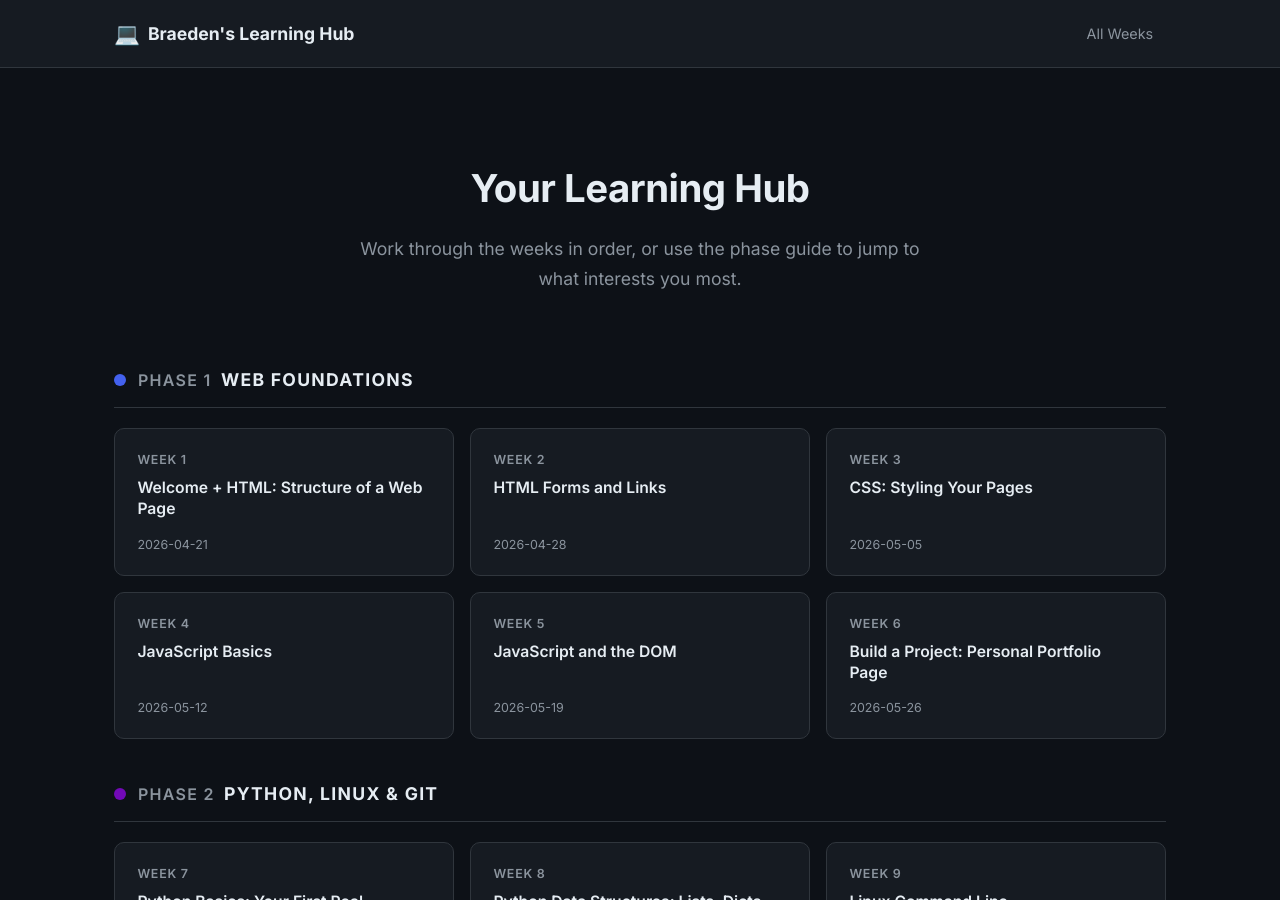
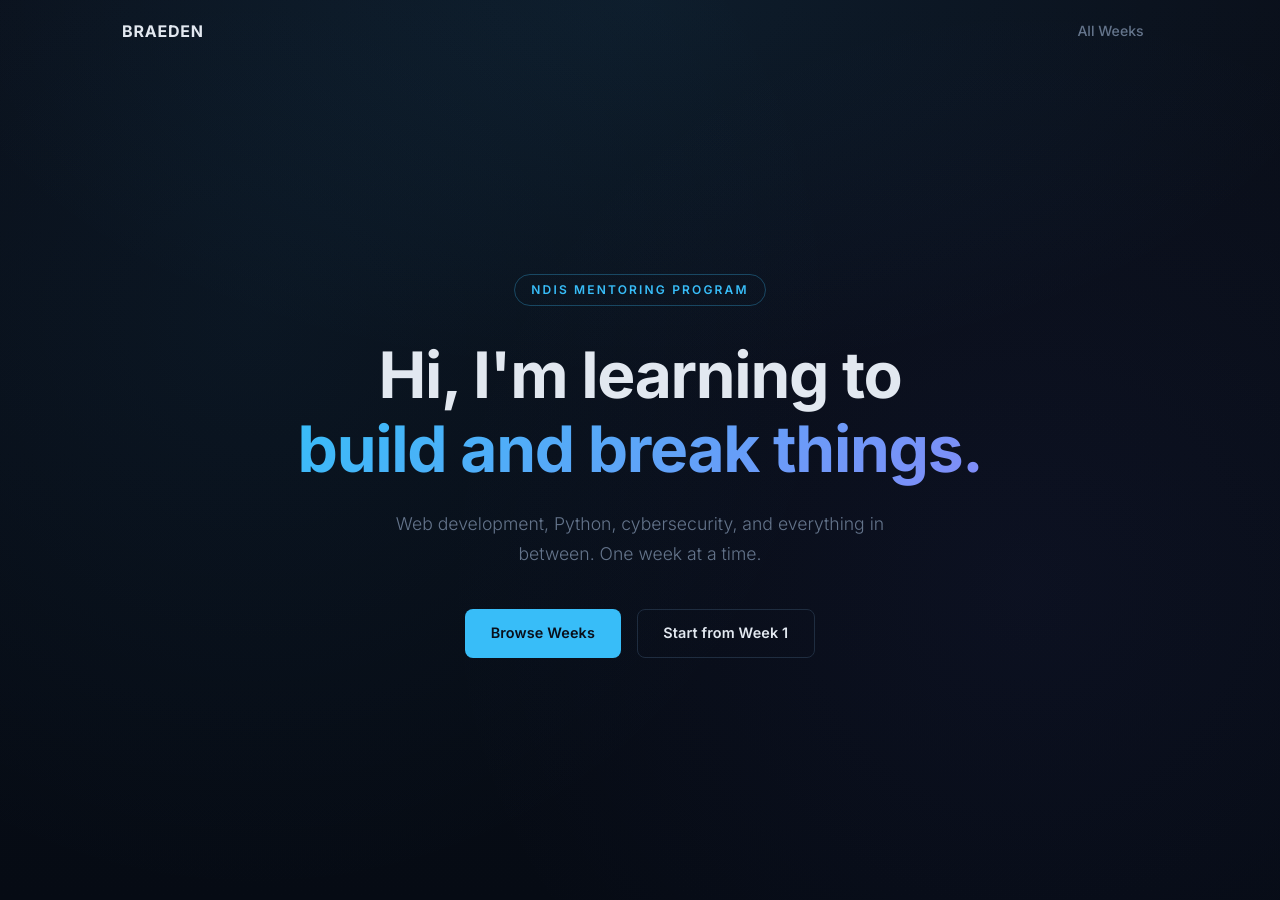
Before and after one commit to Cludes/braeden-mentoring, a Jekyll site: the page built from index.md, in a window 1280 px wide and 900 px high. Built offline with Jekyll 4.4.1, drawn with Linux system fonts in a browser that asks for light colours; some of the changed text lies outside the part shown.

Commit message:
Redesign: full-screen hero, no emojis, professional dark theme

```diff
--- a/_layouts/default.html
+++ b/_layouts/default.html
@@ -6,17 +6,14 @@
   <title>{% if page.title %}{{ page.title }} | {% endif %}{{ site.title }}</title>
   <link rel="preconnect" href="https://fonts.googleapis.com">
   <link rel="preconnect" href="https://fonts.gstatic.com" crossorigin>
-  <link href="https://fonts.googleapis.com/css2?family=Inter:wght@400;500;600;700&family=Fira+Code:wght@400;500&display=swap" rel="stylesheet">
+  <link href="https://fonts.googleapis.com/css2?family=Inter:wght@300;400;500;600;700&family=Fira+Code:wght@400;500&display=swap" rel="stylesheet">
   <link rel="stylesheet" href="{{ '/assets/css/main.css' | relative_url }}">
 </head>
 <body>
 
   <header class="site-header">
     <div class="container">
-      <a class="site-title" href="{{ '/' | relative_url }}">
-        <span class="site-title-icon">&#128187;</span>
-        Braeden's Learning Hub
-      </a>
+      <a class="site-title" href="{{ '/' | relative_url }}">Braeden</a>
       <nav class="site-nav">
         <a href="{{ '/' | relative_url }}">All Weeks</a>
       </nav>
@@ -24,16 +21,21 @@
   </header>
 
   <main class="site-main">
-    <div class="container">
-      {{ content }}
-    </div>
+    {{ content }}
   </main>
 
   <footer class="site-footer">
     <div class="container">
-      <p>Mentor: Andrew Bennett &nbsp;|&nbsp; NDIS Mentoring Program</p>
+      <p>Mentor: Andrew Bennett &nbsp;&middot;&nbsp; NDIS Mentoring Program</p>
     </div>
   </footer>
 
+  <script>
+    const header = document.querySelector('.site-header');
+    window.addEventListener('scroll', () => {
+      header.classList.toggle('scrolled', window.scrollY > 40);
+    }, { passive: true });
+  </script>
+
 </body>
 </html>
--- a/_layouts/home.html
+++ b/_layouts/home.html
@@ -2,9 +2,20 @@
 layout: default
 ---
 
-<div class="hero">
-  <h1>Your Learning Hub</h1>
-  <p>Work through the weeks in order, or use the phase guide to jump to what interests you most.</p>
-</div>
+<section class="hero">
+  <div class="hero-inner">
+    <p class="hero-eyebrow">NDIS Mentoring Program</p>
+    <h1 class="hero-title">Hi, I'm learning to<br><span class="hero-highlight">build and break things.</span></h1>
+    <p class="hero-sub">Web development, Python, cybersecurity, and everything in between. One week at a time.</p>
+    <div class="hero-actions">
+      <a href="#weeks" class="btn btn-primary">Browse Weeks</a>
+      <a href="{{ '/week-01/' | relative_url }}" class="btn btn-outline">Start from Week 1</a>
+    </div>
+  </div>
+</section>
 
-{{ content }}
+<section class="weeks-section" id="weeks">
+  <div class="container">
+    {{ content }}
+  </div>
+</section>
--- a/_layouts/page.html
+++ b/_layouts/page.html
@@ -2,6 +2,7 @@
 layout: default
 ---
 
+<div class="container">
   {% if page.phase_label %}
   <div class="week-breadcrumb">
     <a href="{{ '/' | relative_url }}">&larr; All Weeks</a>
@@ -22,5 +23,6 @@ layout: default
   </article>
 
   <div class="week-nav">
-  <a href="{{ '/' | relative_url }}" class="btn btn-secondary">&larr; Back to all weeks</a>
+    <a href="{{ '/' | relative_url }}" class="btn btn-outline">&larr; Back to all weeks</a>
   </div>
+</div>
--- a/assets/css/main.css
+++ b/assets/css/main.css
@@ -1,21 +1,21 @@
 /* =====================================================================
-   Braeden's Learning Hub - Main Stylesheet
+   Braeden's Learning Hub
    ===================================================================== */
 
-/* Reset & base */
 *, *::before, *::after { box-sizing: border-box; margin: 0; padding: 0; }
 
 :root {
-  --bg:        #0d1117;
-  --bg-card:   #161b22;
-  --bg-hover:  #1f2937;
-  --border:    #30363d;
-  --text:      #e6edf3;
-  --text-muted:#8b949e;
-  --accent:    #4361ee;
-  --code-bg:   #161b22;
-  --radius:    10px;
-  --shadow:    0 4px 24px rgba(0,0,0,0.4);
+  --bg:         #0a0f1a;
+  --bg-card:    #111827;
+  --bg-hover:   #1a2235;
+  --border:     #1f2d40;
+  --text:       #e2e8f0;
+  --text-muted: #64748b;
+  --accent:     #38bdf8;
+  --accent-dim: rgba(56, 189, 248, 0.12);
+  --code-bg:    #0d1424;
+  --radius:     10px;
+  --shadow:     0 8px 32px rgba(0,0,0,0.5);
 }
 
 html { scroll-behavior: smooth; }
@@ -33,133 +33,218 @@ body {
 
 a { color: var(--accent); text-decoration: none; }
 a:hover { text-decoration: underline; }
-
 img { max-width: 100%; }
 
-.container { max-width: 1100px; margin: 0 auto; padding: 0 1.5rem; }
+.container { max-width: 1100px; margin: 0 auto; padding: 0 2rem; }
 
 /* =====================================================================
    Header
    ===================================================================== */
 
 .site-header {
-  background: var(--bg-card);
+  position: fixed;
+  top: 0;
+  left: 0;
+  right: 0;
+  z-index: 200;
+  padding: 1.1rem 0;
+  transition: background 0.3s, border-color 0.3s;
+}
+
+.site-header.scrolled {
+  background: rgba(10, 15, 26, 0.92);
+  backdrop-filter: blur(12px);
   border-bottom: 1px solid var(--border);
-  padding: 1rem 0;
-  position: sticky;
-  top: 0;
-  z-index: 100;
 }
 
 .site-header .container {
   display: flex;
   align-items: center;
   justify-content: space-between;
-  gap: 1rem;
 }
 
 .site-title {
-  font-size: 1.1rem;
+  font-size: 1rem;
   font-weight: 700;
   color: var(--text);
-  display: flex;
-  align-items: center;
-  gap: 0.5rem;
+  letter-spacing: 0.05em;
+  text-transform: uppercase;
   text-decoration: none;
 }
 
-.site-title:hover { text-decoration: none; opacity: 0.85; }
-
-.site-title-icon { font-size: 1.3rem; }
+.site-title:hover { text-decoration: none; color: var(--accent); }
 
 .site-nav a {
   color: var(--text-muted);
-  font-size: 0.9rem;
-  padding: 0.4rem 0.8rem;
+  font-size: 0.88rem;
+  font-weight: 500;
+  padding: 0.4rem 0.9rem;
   border-radius: 6px;
-  transition: background 0.15s, color 0.15s;
+  transition: color 0.15s;
 }
 
-.site-nav a:hover {
-  background: var(--bg-hover);
+.site-nav a:hover { color: var(--text); text-decoration: none; }
+
+/* =====================================================================
+   Hero
+   ===================================================================== */
+
+.hero {
+  min-height: 100vh;
+  display: flex;
+  align-items: center;
+  justify-content: center;
+  position: relative;
+  overflow: hidden;
+  background:
+    radial-gradient(ellipse 80% 60% at 50% 0%, rgba(56, 189, 248, 0.08) 0%, transparent 70%),
+    linear-gradient(180deg, #0a0f1a 0%, #060b14 100%);
+}
+
+.hero::before {
+  content: "";
+  position: absolute;
+  inset: 0;
+  background-image:
+    radial-gradient(circle at 20% 35%, rgba(56, 189, 248, 0.05) 0%, transparent 50%),
+    radial-gradient(circle at 80% 65%, rgba(99, 102, 241, 0.05) 0%, transparent 50%);
+  pointer-events: none;
+}
+
+.hero-inner {
+  position: relative;
+  text-align: center;
+  padding: 8rem 2rem 6rem;
+  max-width: 800px;
+  margin: 0 auto;
+}
+
+.hero-eyebrow {
+  display: inline-block;
+  font-size: 0.75rem;
+  font-weight: 600;
+  letter-spacing: 0.18em;
+  text-transform: uppercase;
+  color: var(--accent);
+  border: 1px solid rgba(56, 189, 248, 0.3);
+  border-radius: 20px;
+  padding: 0.3rem 1rem;
+  margin-bottom: 2rem;
+}
+
+.hero-title {
+  font-size: clamp(2.4rem, 6vw, 4rem);
+  font-weight: 700;
   color: var(--text);
-  text-decoration: none;
+  line-height: 1.15;
+  letter-spacing: -0.02em;
+  margin-bottom: 1.5rem;
+}
+
+.hero-highlight {
+  background: linear-gradient(135deg, var(--accent) 0%, #818cf8 100%);
+  -webkit-background-clip: text;
+  -webkit-text-fill-color: transparent;
+  background-clip: text;
+}
+
+.hero-sub {
+  font-size: 1.1rem;
+  color: var(--text-muted);
+  max-width: 520px;
+  margin: 0 auto 2.5rem;
+  line-height: 1.7;
+  font-weight: 300;
+}
+
+.hero-actions {
+  display: flex;
+  gap: 1rem;
+  justify-content: center;
+  flex-wrap: wrap;
 }
 
 /* =====================================================================
-   Main / Footer
+   Buttons
    ===================================================================== */
 
-.site-main { flex: 1; padding: 2.5rem 0 4rem; }
-
-.site-footer {
-  background: var(--bg-card);
-  border-top: 1px solid var(--border);
-  padding: 1.2rem 0;
-  font-size: 0.82rem;
-  color: var(--text-muted);
-  text-align: center;
+.btn {
+  display: inline-flex;
+  align-items: center;
+  gap: 0.4rem;
+  padding: 0.7rem 1.6rem;
+  border-radius: 8px;
+  font-size: 0.9rem;
+  font-weight: 600;
+  cursor: pointer;
+  text-decoration: none;
+  transition: all 0.2s;
+  letter-spacing: 0.01em;
 }
 
+.btn:hover { text-decoration: none; transform: translateY(-1px); }
+
+.btn-primary {
+  background: var(--accent);
+  color: #0a0f1a;
+}
+
+.btn-primary:hover { background: #7dd3fc; box-shadow: 0 4px 20px rgba(56, 189, 248, 0.35); }
+
+.btn-outline {
+  background: transparent;
+  color: var(--text);
+  border: 1px solid var(--border);
+}
+
+.btn-outline:hover { border-color: var(--accent); color: var(--accent); }
+
 /* =====================================================================
-   Hero (index page)
+   Weeks section (index)
    ===================================================================== */
 
-.hero {
-  text-align: center;
-  padding: 3rem 1rem 2rem;
+.weeks-section {
+  padding: 5rem 0 6rem;
+  background: var(--bg);
 }
 
-.hero h1 {
-  font-size: 2.4rem;
-  font-weight: 700;
-  color: var(--text);
-  margin-bottom: 0.75rem;
-  letter-spacing: -0.5px;
-}
-
-.hero p {
-  font-size: 1.1rem;
-  color: var(--text-muted);
-  max-width: 560px;
-  margin: 0 auto;
-}
+.site-main { flex: 1; }
 
 /* =====================================================================
    Phase sections and week cards
    ===================================================================== */
 
-.phase-section { margin: 2.5rem 0; }
+.phase-section { margin: 3rem 0; }
 
 .phase-header {
   display: flex;
   align-items: center;
   gap: 0.75rem;
-  margin-bottom: 1.25rem;
+  margin-bottom: 1.5rem;
   padding-bottom: 0.75rem;
   border-bottom: 1px solid var(--border);
 }
 
 .phase-dot {
-  width: 12px;
-  height: 12px;
+  width: 10px;
+  height: 10px;
   border-radius: 50%;
   flex-shrink: 0;
 }
 
 .phase-header h2 {
-  font-size: 1rem;
+  font-size: 0.72rem;
   font-weight: 600;
   color: var(--text-muted);
   text-transform: uppercase;
-  letter-spacing: 0.08em;
+  letter-spacing: 0.12em;
 }
 
 .phase-header .phase-name {
-  font-size: 1.1rem;
+  font-size: 1rem;
   font-weight: 700;
   color: var(--text);
-  margin-left: 0.25rem;
+  margin-left: 0.3rem;
 }
 
 .week-grid {
@@ -172,113 +257,122 @@ img { max-width: 100%; }
   background: var(--bg-card);
   border: 1px solid var(--border);
   border-radius: var(--radius);
-  padding: 1.25rem 1.4rem;
+  padding: 1.4rem 1.5rem;
   text-decoration: none;
   display: flex;
   flex-direction: column;
-  gap: 0.4rem;
-  transition: border-color 0.15s, transform 0.15s, box-shadow 0.15s;
+  gap: 0.45rem;
+  transition: border-color 0.2s, transform 0.2s, box-shadow 0.2s;
   position: relative;
   overflow: hidden;
 }
 
-.week-card::before {
+.week-card::after {
   content: "";
   position: absolute;
   top: 0; left: 0; right: 0;
-  height: 3px;
+  height: 2px;
   background: var(--card-accent, var(--accent));
   opacity: 0;
-  transition: opacity 0.15s;
+  transition: opacity 0.2s;
 }
 
 .week-card:hover {
   border-color: var(--card-accent, var(--accent));
-  transform: translateY(-2px);
+  transform: translateY(-3px);
   box-shadow: var(--shadow);
   text-decoration: none;
+  background: var(--bg-hover);
 }
 
-.week-card:hover::before { opacity: 1; }
+.week-card:hover::after { opacity: 1; }
 
 .week-card-num {
-  font-size: 0.78rem;
+  font-size: 0.72rem;
   font-weight: 600;
   color: var(--text-muted);
   text-transform: uppercase;
-  letter-spacing: 0.06em;
+  letter-spacing: 0.1em;
 }
 
 .week-card-title {
-  font-size: 0.98rem;
+  font-size: 0.95rem;
   font-weight: 600;
   color: var(--text);
-  line-height: 1.35;
+  line-height: 1.4;
 }
 
 .week-card-date {
-  font-size: 0.78rem;
+  font-size: 0.75rem;
   color: var(--text-muted);
   margin-top: auto;
-  padding-top: 0.5rem;
+  padding-top: 0.6rem;
 }
 
 /* =====================================================================
    Individual week page
    ===================================================================== */
 
+.container.week-page-container { padding-top: 7rem; padding-bottom: 5rem; }
+
 .week-breadcrumb {
   display: flex;
   align-items: center;
   gap: 0.75rem;
-  margin-bottom: 1.75rem;
-  font-size: 0.88rem;
+  margin-bottom: 2rem;
+  font-size: 0.85rem;
+  padding-top: 7rem;
 }
 
 .week-breadcrumb a { color: var(--text-muted); }
-.week-breadcrumb a:hover { color: var(--text); }
+.week-breadcrumb a:hover { color: var(--text); text-decoration: none; }
 
 .phase-badge {
-  padding: 0.2rem 0.7rem;
+  padding: 0.2rem 0.75rem;
   border-radius: 20px;
-  font-size: 0.78rem;
-  font-weight: 600;
+  font-size: 0.72rem;
+  font-weight: 700;
   color: #fff;
+  letter-spacing: 0.04em;
+  text-transform: uppercase;
 }
 
 .week-header {
-  border-left: 4px solid var(--accent);
-  padding: 1.25rem 1.5rem;
-  margin-bottom: 2rem;
+  border-left: 3px solid var(--accent);
+  padding: 1.5rem 1.75rem;
+  margin-bottom: 2.5rem;
   background: var(--bg-card);
   border-radius: 0 var(--radius) var(--radius) 0;
 }
 
 .week-label {
-  font-size: 0.8rem;
-  font-weight: 600;
+  font-size: 0.72rem;
+  font-weight: 700;
   text-transform: uppercase;
-  letter-spacing: 0.08em;
+  letter-spacing: 0.12em;
   color: var(--text-muted);
-  margin-bottom: 0.3rem;
+  margin-bottom: 0.4rem;
 }
 
 .week-header h1 {
-  font-size: 1.7rem;
+  font-size: 1.8rem;
   font-weight: 700;
   color: var(--text);
-  line-height: 1.25;
+  line-height: 1.2;
+  letter-spacing: -0.01em;
   margin-bottom: 0.3rem;
 }
 
 .week-date {
-  font-size: 0.82rem;
+  font-size: 0.8rem;
   color: var(--text-muted);
 }
 
 /* =====================================================================
-   Content body (rendered markdown)
+   Content body
    ===================================================================== */
+
+.content-body { max-width: 760px; }
 
 .content-body h1,
 .content-body h2,
@@ -287,23 +381,24 @@ img { max-width: 100%; }
   color: var(--text);
   font-weight: 700;
   line-height: 1.3;
-  margin: 2rem 0 0.75rem;
+  margin: 2.25rem 0 0.75rem;
+  letter-spacing: -0.01em;
 }
 
-.content-body h1 { font-size: 1.6rem; }
-.content-body h2 { font-size: 1.25rem; border-bottom: 1px solid var(--border); padding-bottom: 0.4rem; }
-.content-body h3 { font-size: 1.05rem; }
+.content-body h1 { font-size: 1.5rem; }
+.content-body h2 { font-size: 1.2rem; border-bottom: 1px solid var(--border); padding-bottom: 0.5rem; }
+.content-body h3 { font-size: 1.05rem; color: #94a3b8; }
 
 .content-body p,
 .content-body li { margin-bottom: 0.6rem; color: var(--text); }
 
 .content-body ul,
-.content-body ol { padding-left: 1.6rem; margin-bottom: 1rem; }
+.content-body ol { padding-left: 1.75rem; margin-bottom: 1.1rem; }
 
-.content-body li { margin-bottom: 0.35rem; }
+.content-body li { margin-bottom: 0.4rem; }
 
 .content-body strong { color: #fff; font-weight: 600; }
-.content-body em { color: var(--text); }
+.content-body em { color: #94a3b8; font-style: italic; }
 
 .content-body a { color: var(--accent); }
 .content-body a:hover { text-decoration: underline; }
@@ -311,113 +406,101 @@ img { max-width: 100%; }
 .content-body hr {
   border: none;
   border-top: 1px solid var(--border);
-  margin: 2rem 0;
+  margin: 2.5rem 0;
 }
 
-/* Tables */
 .content-body table {
   width: 100%;
   border-collapse: collapse;
-  margin: 1.25rem 0;
-  font-size: 0.9rem;
+  margin: 1.5rem 0;
+  font-size: 0.88rem;
   overflow-x: auto;
   display: block;
 }
 
 .content-body th {
-  background: #1f2937;
+  background: var(--bg-hover);
   color: var(--text);
-  padding: 0.6rem 0.9rem;
+  padding: 0.65rem 1rem;
   text-align: left;
   font-weight: 600;
-  font-size: 0.82rem;
+  font-size: 0.78rem;
   text-transform: uppercase;
-  letter-spacing: 0.05em;
+  letter-spacing: 0.06em;
   border: 1px solid var(--border);
 }
 
 .content-body td {
-  padding: 0.55rem 0.9rem;
+  padding: 0.6rem 1rem;
   border: 1px solid var(--border);
   color: var(--text);
   vertical-align: top;
 }
 
-.content-body tr:nth-child(even) td { background: rgba(255,255,255,0.03); }
+.content-body tr:nth-child(even) td { background: rgba(255,255,255,0.02); }
 
-/* Code */
 .content-body code {
   font-family: "Fira Code", "Consolas", monospace;
-  font-size: 0.85em;
+  font-size: 0.84em;
   background: var(--code-bg);
   border: 1px solid var(--border);
   border-radius: 4px;
-  padding: 0.12em 0.4em;
-  color: #e2c08d;
+  padding: 0.15em 0.45em;
+  color: #93c5fd;
 }
 
 .content-body pre {
-  background: #010409;
+  background: var(--code-bg);
   border: 1px solid var(--border);
   border-radius: var(--radius);
-  padding: 1.25rem 1.5rem;
+  padding: 1.4rem 1.6rem;
   overflow-x: auto;
-  margin: 1.25rem 0;
+  margin: 1.4rem 0;
   font-size: 0.875rem;
-  line-height: 1.6;
+  line-height: 1.65;
 }
 
 .content-body pre code {
   background: none;
   border: none;
   padding: 0;
-  color: #e2edf3;
+  color: #cbd5e1;
   font-size: inherit;
 }
 
-/* Callout blocks (blockquote repurposed) */
 .content-body blockquote {
-  border-left: 4px solid var(--accent);
-  background: rgba(67, 97, 238, 0.1);
-  padding: 0.9rem 1.2rem;
+  border-left: 3px solid var(--accent);
+  background: var(--accent-dim);
+  padding: 1rem 1.4rem;
   border-radius: 0 8px 8px 0;
-  margin: 1.25rem 0;
+  margin: 1.5rem 0;
   color: var(--text);
 }
 
 .content-body blockquote p { margin: 0; }
 
 /* =====================================================================
-   Buttons
+   Week nav
    ===================================================================== */
 
-.btn {
-  display: inline-flex;
-  align-items: center;
-  gap: 0.4rem;
-  padding: 0.6rem 1.2rem;
-  border-radius: 8px;
-  font-size: 0.88rem;
-  font-weight: 600;
-  cursor: pointer;
-  text-decoration: none;
-  transition: background 0.15s, opacity 0.15s;
+.week-nav {
+  margin-top: 3.5rem;
+  padding-top: 1.75rem;
+  border-top: 1px solid var(--border);
 }
 
-.btn:hover { text-decoration: none; opacity: 0.85; }
+/* =====================================================================
+   Footer
+   ===================================================================== */
 
-.btn-secondary {
+.site-footer {
   background: var(--bg-card);
+  border-top: 1px solid var(--border);
+  padding: 1.5rem 0;
+  font-size: 0.8rem;
   color: var(--text-muted);
-  border: 1px solid var(--border);
-}
-
-.btn-secondary:hover { color: var(--text); }
-
-.week-nav {
-  margin-top: 3rem;
-  padding-top: 1.5rem;
-  border-top: 1px solid var(--border);
+  text-align: center;
+  letter-spacing: 0.02em;
 }
 
 /* =====================================================================
@@ -425,9 +508,15 @@ img { max-width: 100%; }
    ===================================================================== */
 
 @media (max-width: 640px) {
-  .hero h1 { font-size: 1.75rem; }
+  .hero-title { font-size: 2rem; }
+  .hero-inner { padding: 7rem 1.5rem 4rem; }
   .week-grid { grid-template-columns: 1fr; }
-  .week-header h1 { font-size: 1.35rem; }
+  .week-header h1 { font-size: 1.4rem; }
   .content-body h1 { font-size: 1.3rem; }
   .content-body h2 { font-size: 1.1rem; }
+  .hero-actions { flex-direction: column; align-items: center; }
 }
+
+/* =====================================================================
+   Scroll-triggered header (via JS)
+   ===================================================================== */
```
Lines whose indentation alone changed are shown as unchanged.
